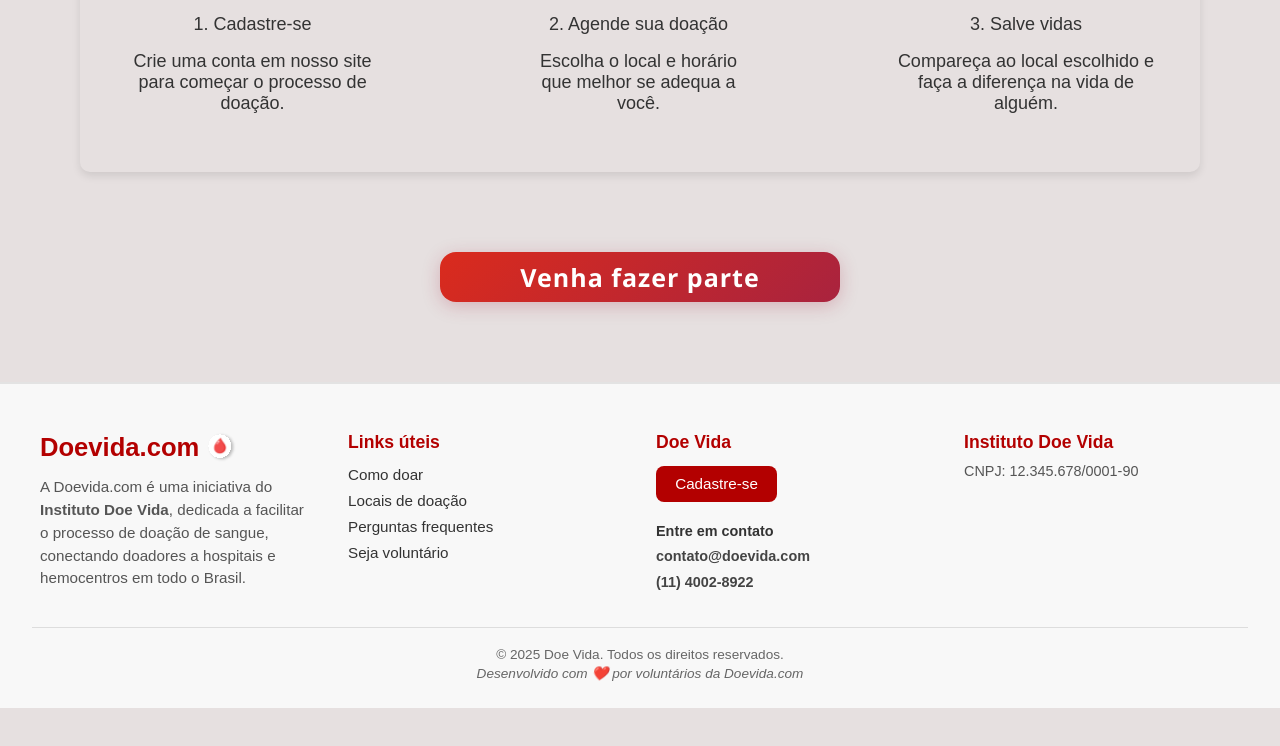
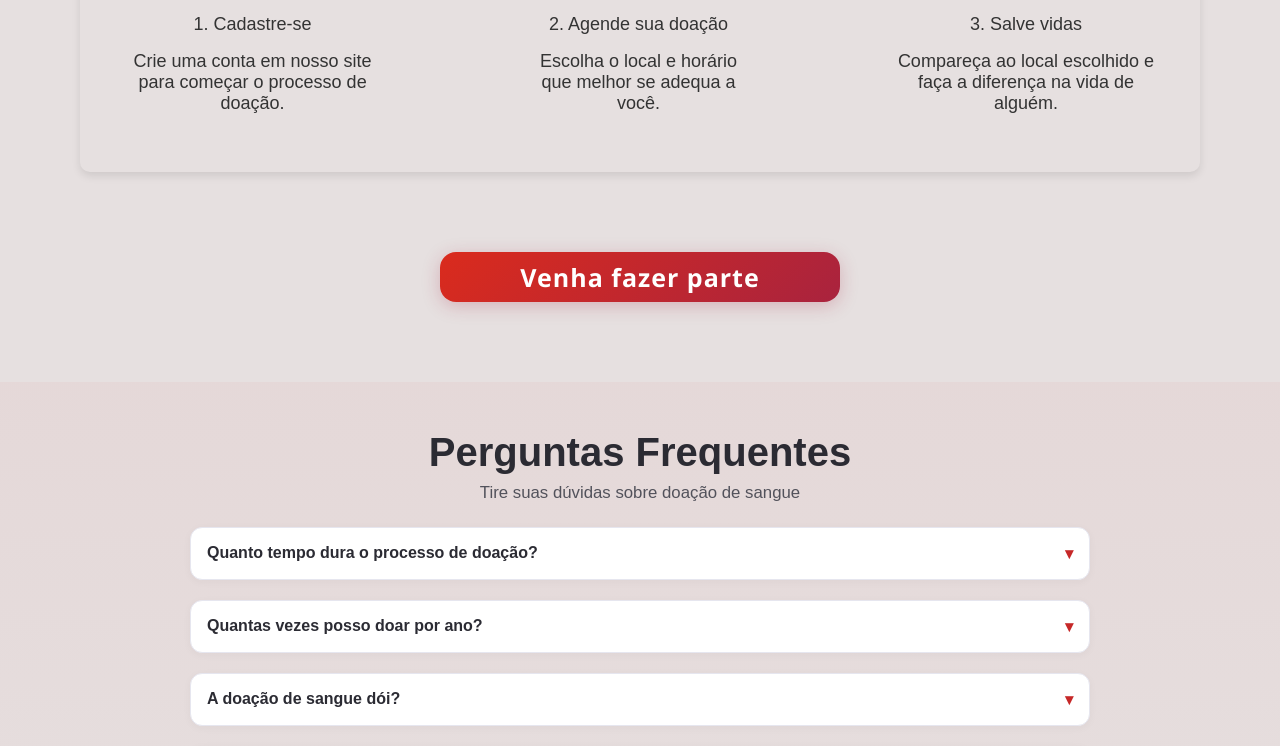
Before and after one commit to Gustavooxx/Tcc_Projeto, a React (Vite) app in the folder Frontend/: page / in a window 1280 px wide. Shown: the part 2007-2753 px from the top of the page. Before the commit the page ends 2715 px from the top, so only its background shows below. Built offline with nearby package versions, Linux system fonts and the light colour scheme.

Commit message:
PerguntasFrequentes e sanguesCompativeis

```diff
--- a/Frontend/src/components/footer/footer.jsx
+++ b/Frontend/src/components/footer/footer.jsx
@@ -20,7 +20,6 @@ export default function Footer() {
                     <h2>Links úteis</h2>
                     <ul>
                         <li><Link to="/como doar">Como doar</Link></li>
-                        <li><Link to="/locais">Locais de doação</Link></li>
                         <li><Link to="/faq">Perguntas frequentes</Link></li>
                         <li><Link to="/voluntariado">Seja voluntário</Link></li>
                     </ul>
--- /dev/null
+++ b/Frontend/src/components/perguntas/index.jsx
@@ -0,0 +1,53 @@
+import React from 'react'
+import './index.scss'
+
+const perguntas = [
+  {
+    question: "Quanto tempo dura o processo de doação?",
+    answer: "O processo completo de doação de sangue dura entre 30 e 40 minutos, incluindo o cadastro, triagem, coleta e lanche. A coleta em si leva apenas cerca de 10 minutos.",
+  },
+  {
+    question: "Quantas vezes posso doar por ano?",
+    answer: "Homens podem doar a cada 2 meses (máximo 4 vezes ao ano) e mulheres a cada 3 meses (máximo 3 vezes ao ano). É importante respeitar esse intervalo para garantir a recuperação completa do organismo.",
+  },
+  {
+    question: "A doação de sangue dói?",
+    answer: "A picada da agulha causa apenas um pequeno desconforto inicial, similar a um exame de sangue comum. Após isso, você não sentirá dor durante a doação. Nossos profissionais são altamente treinados para tornar o processo o mais confortável possível.",
+  },
+  {
+    question: "Preciso estar em jejum?",
+    answer: "Não! É importante estar bem alimentado antes de doar sangue. Evite apenas alimentos muito gordurosos nas 4 horas anteriores. Você pode tomar café da manhã ou almoçar normalmente antes da doação.",
+  },
+  {
+    question: "Posso dirigir após doar sangue?",
+    answer: "Sim, você pode dirigir após a doação, desde que esteja se sentindo bem. Recomendamos que espere pelo menos 15 minutos descansando e fazendo o lanche oferecido antes de ir embora.",
+  },
+  {
+    question: "Quanto sangue é retirado na doação?",
+    answer: "São coletados cerca de 450ml de sangue por doação, o que representa menos de 10% do volume total de sangue do corpo. Essa quantidade é rapidamente reposta pelo organismo.",
+  },
+];
+
+export function Perguntas() {
+  return (
+    <section className="container-perguntas">
+      <div className="container">
+        <div className="textos-center">
+          <h2 className="titulo">Perguntas Frequentes</h2>
+          <p className="subtitulo">Tire suas dúvidas sobre doação de sangue</p>
+        </div>
+
+        <div className="detalhes">
+          {perguntas.map((pergunta, index) => (
+            <details key={index} className="detalhe-item">
+              <summary className="detalhe-pergunta">{pergunta.question}</summary>
+              <div className="detalhe-resposta">{pergunta.answer}</div>
+            </details>
+          ))}
+        </div>
+      </div>
+    </section>
+  );
+}
+
+export default Perguntas;
--- /dev/null
+++ b/Frontend/src/components/perguntas/index.scss
@@ -0,0 +1,57 @@
+:root{
+  --faq-bg: #fff;
+  --faq-contrast: #f7f7fb;
+  --faq-border: #e6e6ef;
+  --faq-title: #2b2b33;
+  --faq-subtitle: #52525b;
+  --faq-accent: #c62828; /* vermelho suave para temas de doação */
+}
+
+.container-perguntas{
+  padding: 3rem 1rem;
+  background: linear-gradient(180deg, rgba(198,24,24,0.04), rgba(255,255,255,0));
+
+  .container{
+    max-width: 900px;
+    margin: 0 auto;
+  }
+
+  .textos-center{ text-align:center; margin-bottom:1.5rem }
+
+  .titulo{ font-size:2rem; font-weight:700; color:var(--faq-title); margin-bottom:0.5rem }
+  .subtitulo{ color:var(--faq-subtitle); font-size:1.05rem }
+
+  .detalhes{ display:grid; gap:1rem }
+
+  .detalhe-item{
+    background: var(--faq-bg);
+    border: 1px solid var(--faq-border);
+    border-radius: 12px;
+    padding: 0.75rem 1rem;
+    box-shadow: 0 2px 8px rgba(41, 41, 63, 0.04);
+    transition: transform 160ms ease, box-shadow 160ms ease;
+    overflow: hidden;
+  }
+
+  .detalhe-item[open]{ transform: translateY(-2px); box-shadow: 0 8px 24px rgba(41,41,63,0.08) }
+
+  .detalhe-pergunta{
+    list-style: none; cursor:pointer; font-weight:600; color:var(--faq-title);
+    display:flex; align-items:center; justify-content:space-between; gap:0.75rem; padding:0.25rem 0;
+  }
+
+  .detalhe-pergunta::after{ content:'\25be'; display:inline-block; transform-origin:center; transition:transform 0.18s ease; color:var(--faq-accent) }
+  .detalhe-item[open] .detalhe-pergunta::after{ transform: rotate(-180deg) }
+
+  .detalhe-resposta{ margin-top:0.75rem; color:var(--faq-subtitle); line-height:1.5; font-size:0.975rem; padding-bottom:0.5rem }
+
+  .detalhe-resposta{ max-height:0; overflow:hidden; transition:max-height 220ms ease, opacity 140ms ease; opacity:0 }
+  .detalhe-item[open] .detalhe-resposta{ max-height:400px; opacity:1 }
+
+  @media(min-width:768px){ .titulo{ font-size:2.5rem } .detalhes{ gap:1.25rem } }
+
+  /* Remove marker */
+  .detalhe-item summary{ list-style:none }
+  .detalhe-item summary::-webkit-details-marker{ display:none }
+  .detalhe-item summary{ outline:none }
+}
--- /dev/null
+++ b/Frontend/src/components/sangues/index.jsx
@@ -0,0 +1,58 @@
+import React from 'react'
+import './index.scss'
+
+const sangueCompativeis = [
+  { type: "A+", canDonate: ["A+", "AB+"], canReceive: ["A+", "A-", "O+", "O-"] },
+  { type: "A-", canDonate: ["A+", "A-", "AB+", "AB-"], canReceive: ["A-", "O-"] },
+  { type: "B+", canDonate: ["B+", "AB+"], canReceive: ["B+", "B-", "O+", "O-"] },
+  { type: "B-", canDonate: ["B+", "B-", "AB+", "AB-"], canReceive: ["B-", "O-"] },
+  { type: "AB+", canDonate: ["AB+"], canReceive: ["Todos"] },
+  { type: "AB-", canDonate: ["AB+", "AB-"], canReceive: ["AB-", "A-", "B-", "O-"] },
+  { type: "O+", canDonate: ["A+", "B+", "AB+", "O+"], canReceive: ["O+", "O-"] },
+  { type: "O-", canDonate: ["Todos"], canReceive: ["O-"] },
+];
+
+export function Sangues() {
+  return (
+    <section className="Container-sangues">
+      <div className="container">
+        <div className="textos-center">
+          <h2 className="titulo">Compatibilidade Sanguínea</h2>
+          <p className="sub">
+            Entenda quem pode receber e doar para cada tipo sanguíneo
+          </p>
+        </div>
+
+        <div className="cards">
+          {sangueCompativeis.map((sangue) => (
+            <div key={sangue.type} className="card">
+              <div className="card-badge">
+                <span>{sangue.type}</span>
+              </div>
+
+              <div className="card-content">
+                <p className="card-label">Pode doar para:</p>
+                <div className="badge-list">
+                  {sangue.canDonate.map((type, idx) => (
+                    <span key={idx} className="tag">{type}</span>
+                  ))}
+                </div>
+              </div>
+
+              <div className="card-content">
+                <p className="card-label">Pode receber de:</p>
+                <div className="badge-list">
+                  {sangue.canReceive.map((type, idx) => (
+                    <span key={idx} className="tag">{type}</span>
+                  ))}
+                </div>
+              </div>
+            </div>
+          ))}
+        </div>
+      </div>
+    </section>
+  );
+};
+
+export default Sangues;
--- /dev/null
+++ b/Frontend/src/components/sangues/index.scss
@@ -0,0 +1,77 @@
+:root{
+	--primary: #c62828;
+	--muted-bg: #f9fafb80;
+	--card-bg: #ffffff;
+	--muted-text: #6b7280;
+	--border: #e6e6ef;
+}
+
+.Container-sangues{
+	padding: 2.25rem 1rem;
+	background-color: var(--muted-bg);
+
+	.container{
+		max-width: 1100px;
+		margin: 0 auto;
+		padding: 0 1rem;
+	}
+
+	.textos-center{ text-align: center; margin-bottom: 0.75rem }
+	.titulo{ font-size: 1.6rem; color: var(--primary); margin-bottom: 0.5rem }
+	.sub{ color: var(--muted-text); max-width: 720px; margin: 0 auto }
+
+	.cards{
+		display: grid;
+		grid-template-columns: repeat(1, 1fr);
+		gap: 1rem;
+		margin-top: 1rem;
+	}
+
+	.card{
+		background: var(--card-bg);
+		border: 1px solid var(--border);
+		border-radius: 12px;
+		padding: 1rem;
+		display: flex;
+		flex-direction: column;
+		align-items: center;
+		gap: 0.75rem;
+		transition: transform 180ms ease, box-shadow 180ms ease;
+		text-align: center;
+	}
+
+	.card:hover{
+		transform: translateY(-6px);
+		box-shadow: 0 14px 30px rgba(16,24,40,0.08);
+	}
+
+	.card-badge{
+		width: 64px;
+		height: 64px;
+		border-radius: 999px;
+		display: flex;
+		align-items: center;
+		justify-content: center;
+		background: linear-gradient(180deg, rgba(198,24,24,0.08), rgba(255,255,255,0));
+		border: 1px solid rgba(198,24,24,0.12);
+	}
+
+	.card-badge span{ font-weight:700; font-size:1.25rem; color:var(--primary) }
+
+	.card-content{ width:100%; display:flex; flex-direction:column; gap:0.5rem; align-items:flex-start }
+	.card-label{ font-size:0.9rem; color:var(--muted-text); font-weight:600 }
+
+	.badge-list{ display:flex; gap:0.5rem; flex-wrap:wrap }
+	.tag{ font-size:0.8rem; padding:0.25rem 0.5rem; border-radius:6px; background:rgba(198,24,24,0.06); color:var(--primary); border:1px solid rgba(198,24,24,0.08) }
+
+	/* Responsividade */
+	@media(min-width:640px){
+		.cards{ grid-template-columns: repeat(2, 1fr) }
+		.card-content{ align-items:flex-start }
+	}
+
+	@media(min-width:1024px){
+		.cards{ grid-template-columns: repeat(4, 1fr) }
+	}
+
+}
--- a/Frontend/src/components/tags/index.scss
+++ b/Frontend/src/components/tags/index.scss
@@ -14,7 +14,6 @@
             display: flex;
             align-items: center;
             padding: 5px;
-
 
 
             img {
@@ -35,12 +34,12 @@
             gap: 2rem;
 
             a {
+                position: relative;
                 text-decoration: none;
                 color: #ffffff;
                 font-weight: 500;
                 padding: 5px 0;
-                border-bottom: 2px solid transparent;
-                transition: all 0.3s ease;
+                transition: 0.3s ease;
 
                 &:hover {
                     color: #f4868d;
@@ -48,6 +47,21 @@
                     transition: all 0.3s ease;
 
 
+                }
+
+                &::after{
+                    content: '';
+                    position: absolute;
+                    bottom: 0;
+                    left: 0;
+                    width: 0;
+                    height: 2px;
+                    background-color: #f4868d;
+                    transition:  0.8s ease;
+                }
+
+                &:hover::after{
+                    width: 100%;
                 }
             }
         }
--- a/Frontend/src/components/tags/util.jsx
+++ b/Frontend/src/components/tags/util.jsx
@@ -1,5 +1,6 @@
 import './index.scss'
 import { Link } from 'react-router'
+
 export default function Tags() {
     return (
         <section className='section-tags' >
--- a/Frontend/src/pages/Inicio/index.jsx
+++ b/Frontend/src/pages/Inicio/index.jsx
@@ -1,4 +1,5 @@
 import Footer from '../../components/footer/footer'
+import FAQ from '../../components/perguntas'
 import Tags from '../../components/tags/util'
 import './index.scss'
 import { Link } from 'react-router-dom'
@@ -107,6 +108,8 @@ export default function Inicio() {
                 <Link><button> Venha fazer parte</button></Link>
             </div>
 
+            <FAQ/>
+
 
            <Footer/>
 
--- a/Frontend/src/pages/comodoar/index.jsx
+++ b/Frontend/src/pages/comodoar/index.jsx
@@ -1,4 +1,5 @@
 import Footer from '../../components/footer/footer'
+import BloodTypes, { Sangues } from '../../components/sangues'
 import Tags from '../../components/tags/util'
 import './index.scss'
 import { Link } from 'react-router'
@@ -76,6 +77,8 @@ export default function Comodoar() {
                 </div>
             </section>
 
+            <Sangues/>
+
             <section className='porque-doar'>
                 <h2>Por que doar sangue?</h2>
                 <div className='texto-image'>
@@ -84,7 +87,7 @@ export default function Comodoar() {
                     Esse gesto é um ato de solidariedade e empatia, pois qualquer pessoa pode precisar de sangue em algum momento da vida. Como não existe forma de produzir sangue artificialmente, a doação voluntária é a única fonte disponível.
                     Segura, rápida e gratuita, a doação transforma minutos doados em esperança para quem luta pela vida. Doar sangue é, acima de tudo, doar vida.</p>
 
-                    <img src="/assets/images/doação de sangue img 1.png" alt="" height={"100px"} />
+                    <img src="/assets/images/doandosangue.webp" alt="" height={"100px"} />
                 </div>
             </section>
 
```
Also changed, not shown: Frontend/src/pages/ajuda/index.scss (+5 -8 lines), Frontend/src/pages/comodoar/index.scss (+8 -8 lines), Frontend/public/assets/images/doandosangue.webp (added).
